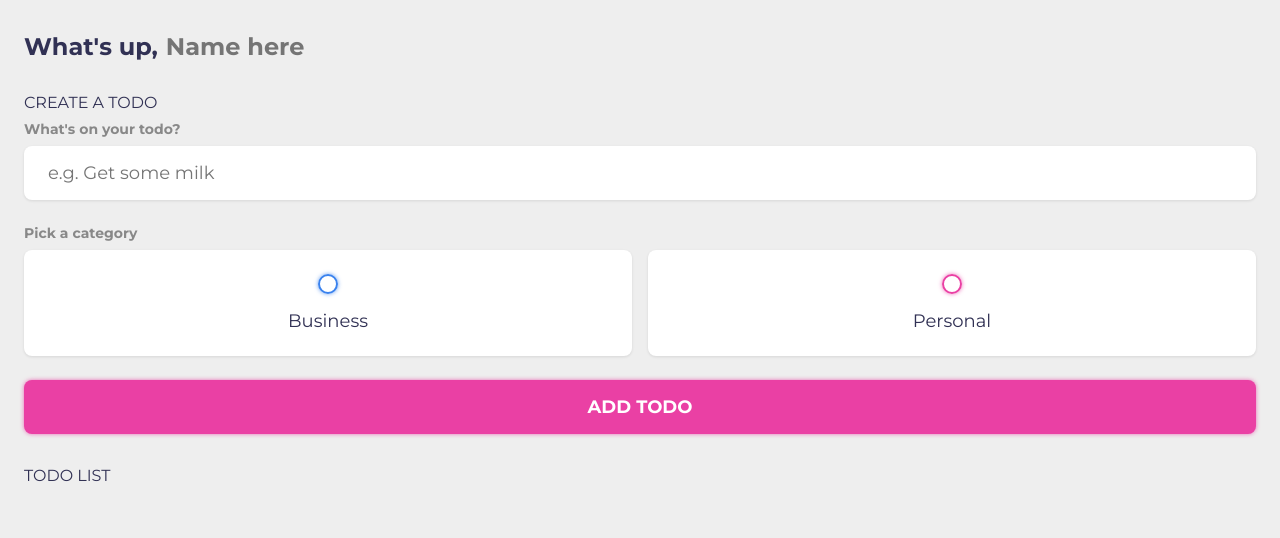
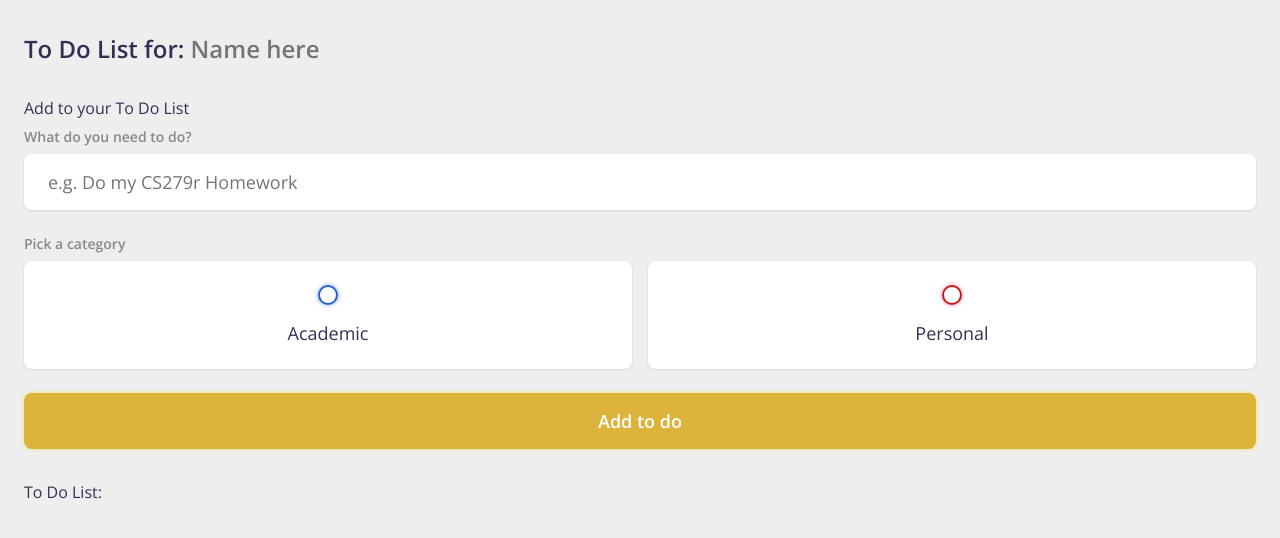
Before and after one commit to OlayeniOladipo/CS279r-Tier1-Programming-HW0-Olayeni-Oladipo, a plain HTML site: page index.html in a window 1280 px wide. Drawn offline with nearby package versions, Linux system fonts and the light colour scheme.

Commit message:
More changes

```diff
--- a/index.html
+++ b/index.html
@@ -9,12 +9,19 @@
 	<meta name="viewport" content="width=device-width, initial-scale=1.0" />
 	<title>Todo List 2022 with LocalStorage</title>
 	<!--  CSS Import: Import the CSS Stylesheet.  -->
+    <!-- <link rel="ABC" href="XYZ"> specifies relationship "ABC" between an
+          external resource and the current document-->
 	<link rel="stylesheet" href="main.css" />
 	<!-- End of CSS Import -->
 	<!-- Fonts -->
+    <!-- rel="preconnect" tells the browser to form a connection to the resource. -->
 	<link rel="preconnect" href="https://fonts.googleapis.com">
+    <!-- crossorigin allows for fetching resources from multiple sources/origins. -->
 	<link rel="preconnect" href="https://fonts.gstatic.com" crossorigin>
+    <!-- Given the connected font, you can access them in the main.css stylesheet. -->
 	<link href="https://fonts.googleapis.com/css2?family=Fira+Sans:ital,wght@0,400;0,700;0,900;1,400&family=Montserrat:ital,wght@0,400;0,700;0,900;1,400&display=swap" rel="stylesheet">
+    <!-- OLAYENI added a new font -->
+    <link href="https://fonts.googleapis.com/css2?family=Open+Sans:wght@300;400;600&display=swap" rel="stylesheet">
 	<!-- End of Fonts -->
 </head>
 <body>
@@ -35,24 +42,24 @@
                 The type of the input vary from  a text field and radio buttons to
                 checkboxes and submit buttons. id defines a unique identifier name
                 for the input and placeholder provides a text hint.  -->
-				What's up, <input type="text" id="name" placeholder="Name here" />
+				To Do List for: <input type="text" id="name" placeholder="Name here" />
 			</h2>
 		</section>
 		<!-- End of Greeting -->
 
 		<!-- New Todo -->
 		<section class="create-todo">
-			<h3>CREATE A TODO</h3>
+			<h3>Add to your To Do List</h3>
             <!-- <form id="ABC"> defines a form with unique identifer "ABC". Within
                  the form tag may be many elements like inputs, buttons, and labels.  -->
 			<form id="new-todo-form">
-				<h4>What's on your todo?</h4>
+				<h4>What do you need to do?</h4>
                 <!-- <input...> is of the same form as the input field in the greeting. Note
                     the id "content" that will allow later on for a specific style defined in
                     the stylesheet.  -->
 				<input
 					type="text"
-					placeholder="e.g. Get some milk"
+					placeholder="e.g. Do my CS279r Homework"
 					name="content"
 					id="content" />
 
@@ -70,7 +77,7 @@
                              color a part of a text. <span> is an inline container easily styled with
                              reference to the class or id.  -->
 						<span class="bubble business"></span>
-						<div>Business</div>
+						<div>Academic</div>
 					</label>
 					<label>
 						<input type="radio" name="category" id="category2" value="personal" />
@@ -81,14 +88,14 @@
 
                 <!-- this <input> now takes type="submit". <submit> creates a submit button which when
                      clicked can send form data to a handler. -->
-				<input type="submit" value="Add todo" />
+				<input type="submit" value="Add to do" />
 			</form>
 		</section>
 		<!-- End of New Todo -->
 
 		<!-- Todo List -->
 		<section class="todo-list">
-			<h3>TODO LIST</h3>
+			<h3>To Do List:</h3>
 			<div class="list" id="todo-list"></div>
 		</section>
 		<!-- End of Todo List -->
--- a/main.css
+++ b/main.css
@@ -1,26 +1,34 @@
 /* Variables */
+/* :root selector matches the root element (html) of the document.
+   Varibles here may be used globally throughout the file. */
 :root {
-	--primary: #EA40A4;
-	--business: #3a82ee;
+	--primary: #c41a1a;
+	--business: #295ec7;
+    /* OLAYENI ADDED */
+    --secondary: #dcb43b;
+    /* var( ) insers the value of a CSS variable into another variable*/
 	--personal: var(--primary);
 	--light: #EEE;
 	--grey: #888;
 	--dark: #313154;
-	--danger: #ff5b57;
+	--danger: #d50400;
 
+    /* horizonal | vertical | blur | color */
 	--shadow: 0 1px 3px rgba(0, 0, 0, 0.1);
 
 	--business-glow: 0px 0px 4px rgba(58, 130, 238, 0.75);
 	--personal-glow: 0px 0px 4px rgba(234, 64, 164, 0.75);
+    --secondary-glow: 0px 0px 4px rgba(247, 220, 68, 0.75);
 }
 /* End of Variables */
 
-/* Resets */
+/* Resets - a list of rules for all browsers on which the page appears. */
 * {
 	margin: 0;
 	padding: 0;
 	box-sizing: border-box;
-	font-family: 'montserrat', sans-serif;
+	/*font-family: 'montserrat', sans-serif;*/
+    font-family: 'Open Sans', sans-serif;
 }
 
 input:not([type="radio"]):not([type="checkbox"]), button {
@@ -32,11 +40,15 @@ input:not([type="radio"]):not([type="checkbox"]), button {
 }
 /* End of Resets */
 
+/* Generally, CSS works in the following format:
+   selector { declaration } whereby the selector points to an HTML element
+   and the declaration contains properites and values that define the style.  */
 body {
 	background: var(--light);
 	color: var(--dark);
 }
 
+/* rem stands for root em, a unit of measurement font sizes of root elements. */
 section {
 	margin-top: 2rem;
 	margin-bottom: 2rem;
@@ -58,12 +70,15 @@ h4 {
 	margin-bottom: 0.5rem;
 }
 
+/* Greeting is established in the index.html. */
 .greeting .title {
-	display: flex;
+    /*flex sets flexible length on the items*/
+    margin-left: flex;
 }
 
+/* This styles the input object within the greeting section and title h2. */
 .greeting .title input {
-	margin-left: 0.5rem;
+	margin-left: flex;
 	flex: 1 1 0%;
 	min-width: 0;
 }
@@ -111,6 +126,8 @@ input[type="checkbox"] {
 	display: none;
 }
 
+/* Note the bubble id only appears in the main.js but
+   style is defined her. */
 .bubble {
 	display: flex;
 	align-items: center;
@@ -122,11 +139,13 @@ input[type="checkbox"] {
 	box-shadow: var(--business-glow);
 }
 
+/* This defines the style for the "bubble personal" span element in index.html */
 .bubble.personal {
 	border-color: var(--personal);
 	box-shadow: var(--personal-glow);
 }
 
+/* ::after inserts something after a selected element. */
 .bubble::after {
 	content: '';
 	display: block;
@@ -144,6 +163,8 @@ input[type="checkbox"] {
 	box-shadow: var(--personal-glow);
 }
 
+/* ~ symbol is a general sibling selector, selecting all *next* elements
+ that are siblings of the specified element. */
 input:checked ~ .bubble::after {
 	width: 10px;
 	height: 10px;
@@ -163,9 +184,9 @@ input:checked ~ .bubble::after {
 	padding: 1rem 1.5rem;
 	color: #FFF;
 	font-weight: 700;
-	text-transform: uppercase;
-	background-color: var(--primary);
-	box-shadow: var(--personal-glow);
+	/*text-transform: uppercase;*/
+	background-color: var(--secondary);
+	box-shadow: var(--secondary-glow);
 	border-radius: 0.5rem;
 	cursor: pointer;
 	transition: 0.2s ease-out;
@@ -224,7 +245,7 @@ input:checked ~ .bubble::after {
 
 .todo-item .actions .edit {
 	margin-right: 0.5rem;
-	background-color: var(--primary);
+	background-color: var(--business);
 }
 
 .todo-item .actions .delete {
```
Also changed, not shown: main.js (+36 -2 lines), 1 other file.
